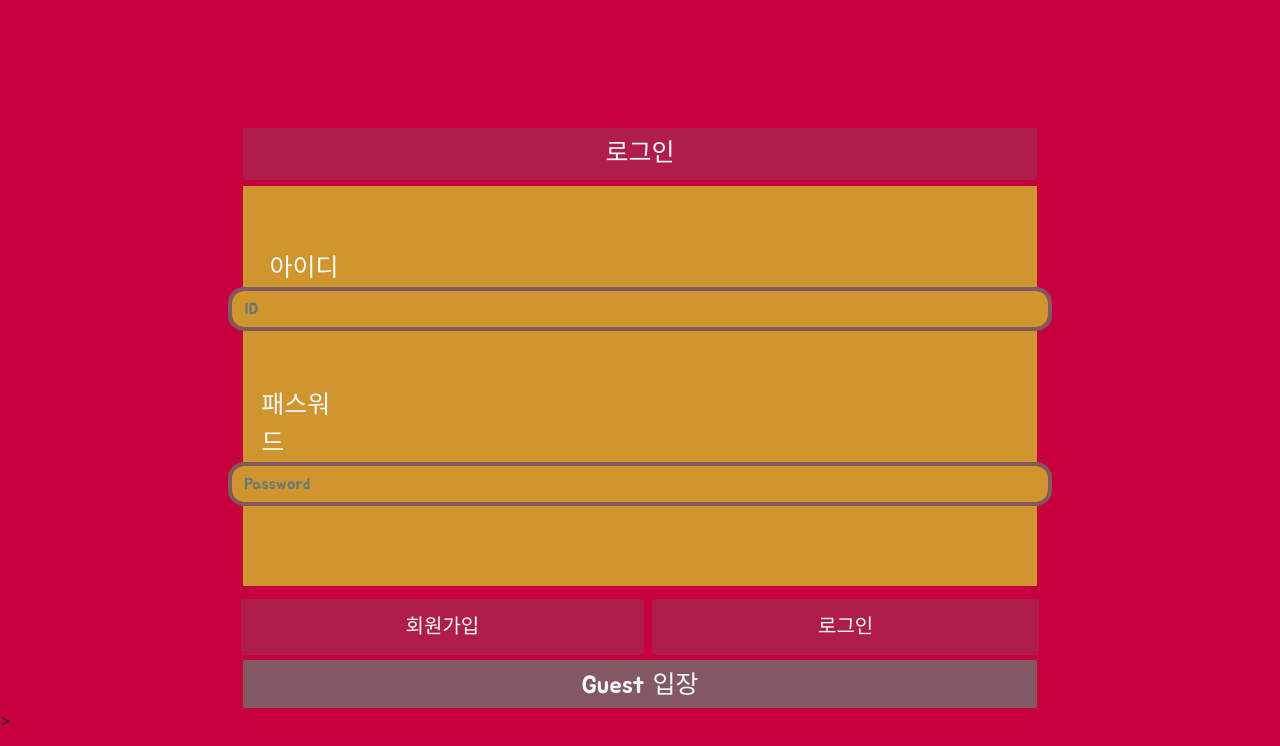
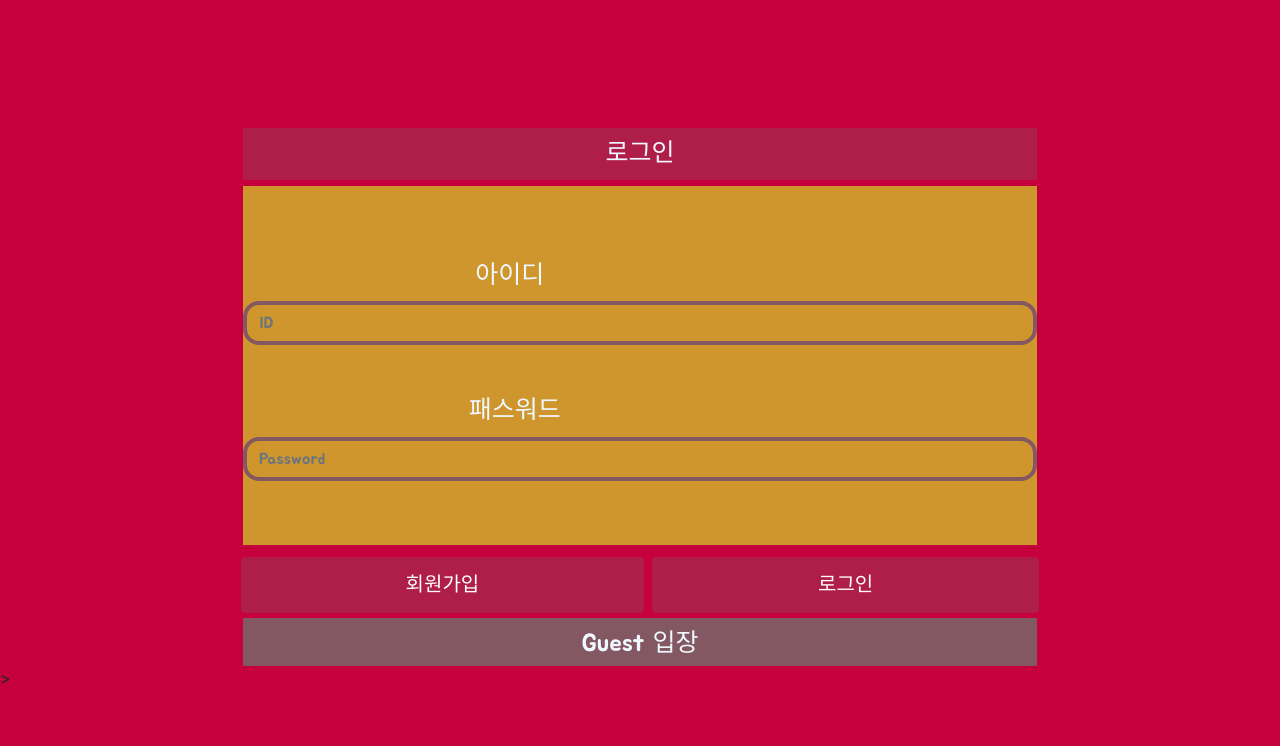
Before and after one commit to luciasty/BORAMSAMJO, a Flask app: page / in a window 1280 px wide. Shown: the top 746 px of the page. Run offline with Flask 2, Linux system fonts and the light colour scheme; some libraries are stand-ins or nearby versions.

Commit message:
로긍;ㄴ

```diff
--- a/templates/login.html
+++ b/templates/login.html
@@ -86,15 +86,15 @@
         <div>
             <div style= "height:30%; width: 62%; margin: 0rem auto 0rem auto; padding: 5% 0rem 5% 0rem; background-color: #CE962C">
                 <div>
-                    <div class="form-group row">
-                        <label style="color: aliceblue; padding: 0rem 0rem 0rem 5%" class="col-form-label font-contents">아이디</label>
+                    <div>
+                        <label style="color: aliceblue; margin: 0rem auto auto 14.5rem" class="col-form-label font-contents">아이디</label>
                         <div>
                             <input style="background-color: #CE962C; border-radius: 1rem; border: 0.3rem solid #835863;" id="loginId" class="form-control" placeholder="ID" size="75em">
                         </div>
                     </div>
 
-                    <div class="form-group row" style="padding: 5% 0rem 0rem 0rem">
-                        <label style="color: aliceblue; padding: 0rem 0rem 0rem 4%" class="col-form-label font-contents">패스워드</label>
+                    <div style="padding: 5% 0rem 0rem 0rem">
+                        <label style="color: aliceblue; margin: 0rem auto 0rem 14.1rem" class="col-form-label font-contents">패스워드</label>
                         <div>
                             <input style="background-color: #CE962C; border-radius: 1rem; border: 0.3rem solid #835863;" type="password" id="loginPw" class="form-control" placeholder="Password" size="75em">
                         </div>
```
